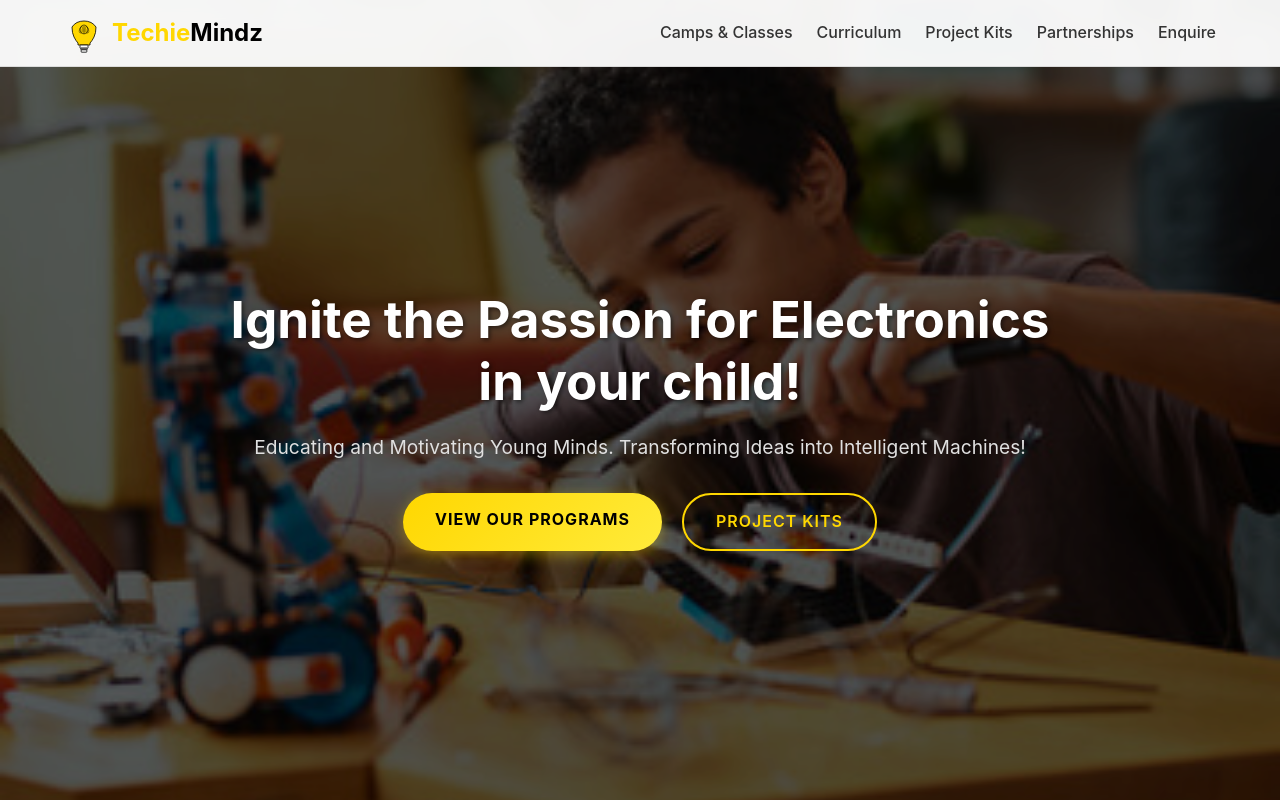
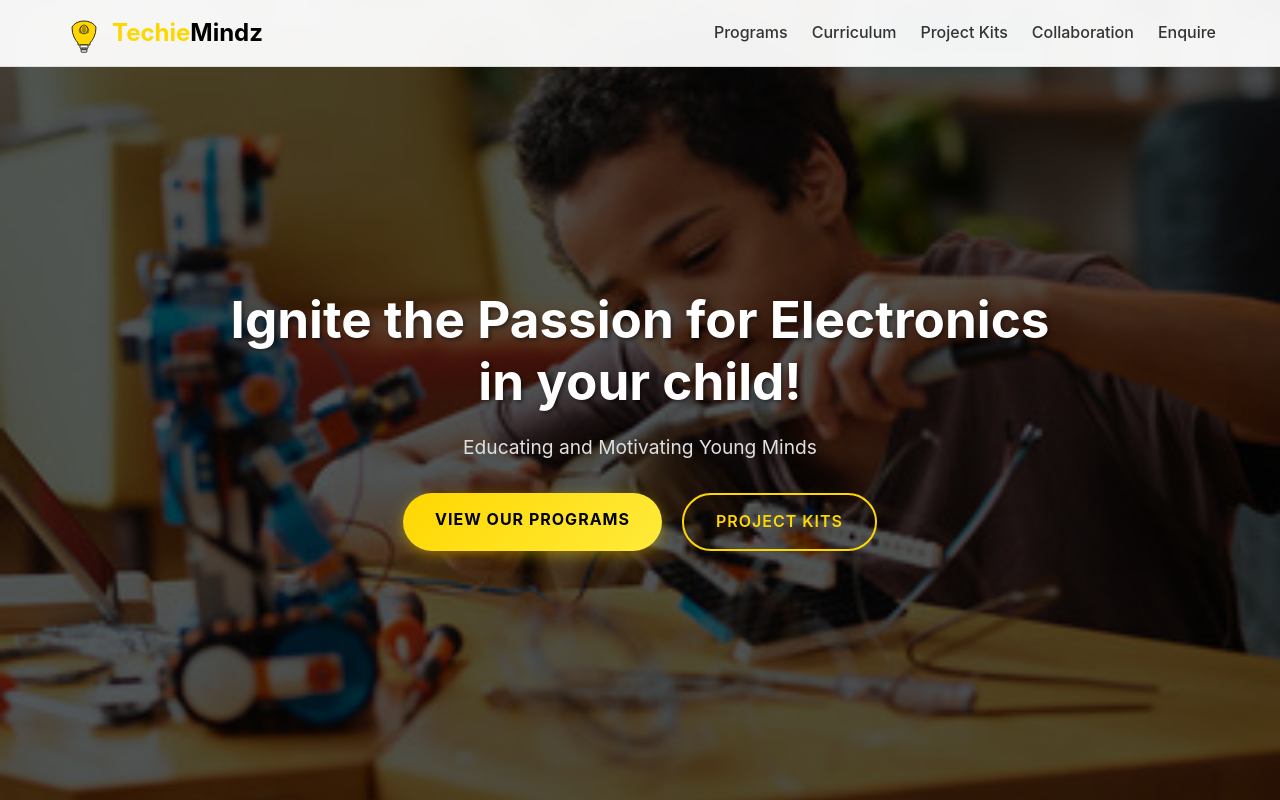
Before and after one commit to sahillpawar/SchoolWEB, a React (Vite) app: page / in a window 1280 px wide. Shown: the top 800 px of the page. Built offline with nearby package versions, Linux system fonts and the light colour scheme.

Commit message:
Update some content

```diff
--- a/src/components/Contact/Contact.jsx
+++ b/src/components/Contact/Contact.jsx
@@ -39,7 +39,7 @@ const Contact = () => {
     {
       icon: <FaMapMarkerAlt />,
       label: "Location",
-      value: "T-13/502, Raheja Vistas Premier, NIBM Annex, Pune-411060",
+      value: "Pune, Maharashtra",
       link: "#",
     },
   ];
--- a/src/components/Footer/Footer.jsx
+++ b/src/components/Footer/Footer.jsx
@@ -65,7 +65,7 @@ const Footer = () => {
                 +91 70306 25979
               </p>
               <p className={styles.location}>
-                Pune, Maharashtra 411060
+                Pune, Maharashtra
               </p>
             </div>
           </div>
--- a/src/components/Header/Header.jsx
+++ b/src/components/Header/Header.jsx
@@ -24,10 +24,10 @@ const Header = () => {
   }
 
   const navLinks = [
-    { id: 'programs', label: 'Camps & Classes' },
+    { id: 'programs', label: 'Programs' },
     { id: 'learning', label: 'Curriculum' },
     { id: 'project-kits', label: 'Project Kits' },
-    { id: 'partnerships', label: 'Partnerships' },
+    { id: 'partnerships', label: 'Collaboration' },
     { id: 'contact', label: 'Enquire' },
   ]
 
--- a/src/components/Home/Home.jsx
+++ b/src/components/Home/Home.jsx
@@ -8,8 +8,7 @@ const Home = () => {
       <div className="home-content">
         <h1>Ignite the Passion for Electronics in your child!</h1>
         <p>
-          Educating and Motivating Young Minds.
-          Transforming Ideas into Intelligent Machines!
+          Educating and Motivating Young Minds
         </p>
 
         <div className="home-buttons">
```
